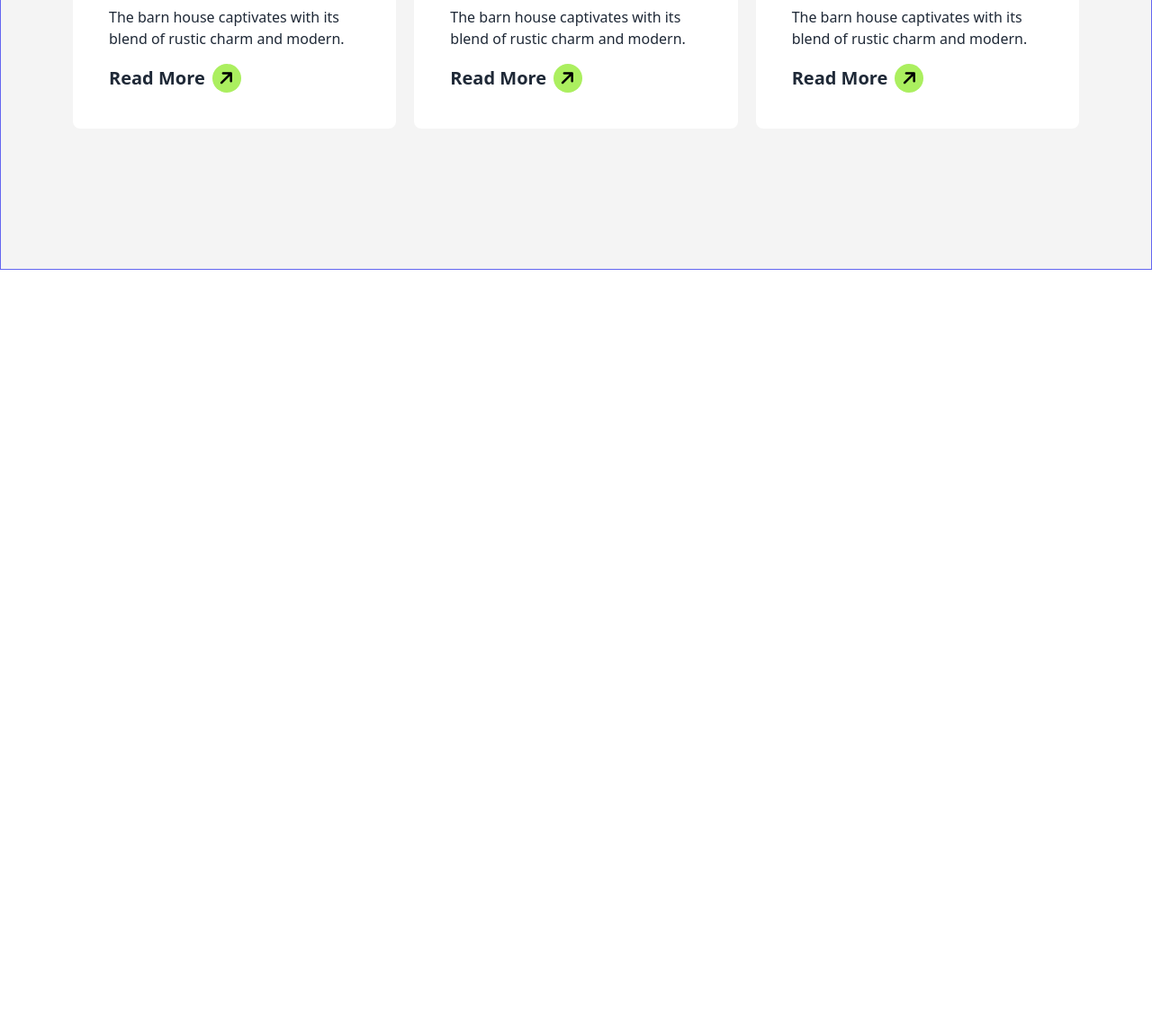
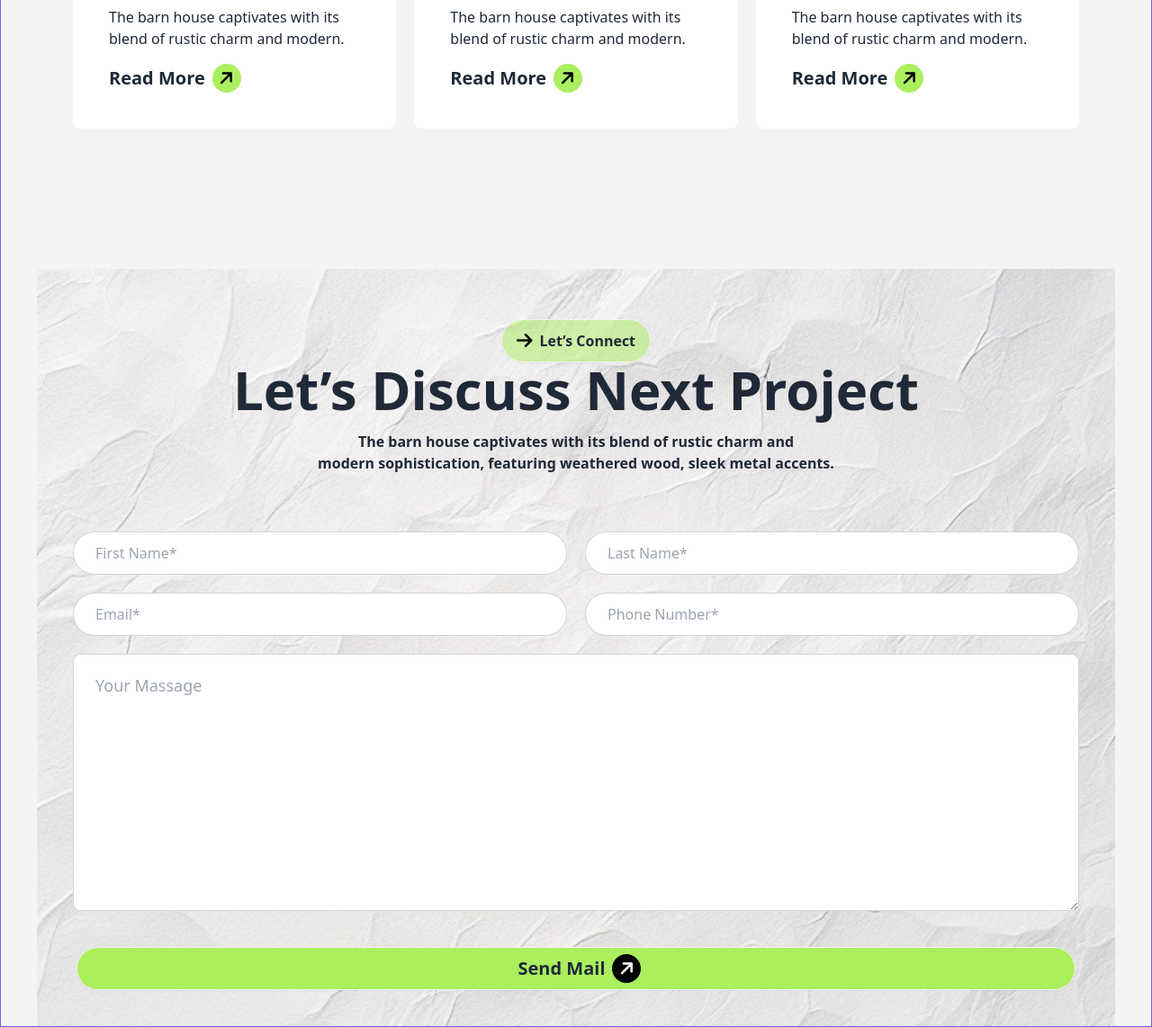
Before and after one commit to mehed1164/B10-Assignment-03-main, a plain HTML site: page index.html in a window 1280 px wide. Shown: the part 4136-5278 px from the top of the page at 90% size. Before the commit the page ends 4436 px from the top, so only its background shows below. Drawn offline with nearby package versions, Linux system fonts and the light colour scheme.

Commit message:
add Message page

```diff
--- a/index.html
+++ b/index.html
@@ -340,10 +340,10 @@
                     <!-- 1st Image -->
                     <div class="grid place-content-center bg-white rounded-lg p-10 mb-10">
                         <div class="flex justify-center mb-5">
-                            <img src="./assets/article1.png" alt="article_1" class="max-w-full h-auto">
+                            <img src="./assets/article1.png" alt="article_1">
                         </div>
 
-                        <div class="flex justify-center items-center space-x-4 mb-4 ">
+                        <div class="flex justify-center items-center space-x-4 mb-4 sm:text-xs md:text-sm lg:text-base">
                             <i class="fa-solid fa-calendar-days text-gray-600"></i>
                             <span class="text-gray-700">August 24, 2024</span>
 
@@ -367,10 +367,10 @@
                     <!-- 2nd Image -->
                     <div class="grid place-content-center bg-white rounded-lg p-10 mb-10">
                         <div class="flex justify-center mb-5">
-                            <img src="./assets/article2.png" alt="article_2" class="max-w-full h-auto">
+                            <img src="./assets/article2.png" alt="article_2">
                         </div>
 
-                        <div class="flex justify-center items-center space-x-4 mb-4 ">
+                        <div class="flex justify-center items-center space-x-4 mb-4 sm:text-xs md:text-sm lg:text-base">
                             <i class="fa-solid fa-calendar-days text-gray-600"></i>
                             <span class="text-gray-700">August 24, 2024</span>
 
@@ -393,10 +393,10 @@
                     <!-- 3rd Image -->
                     <div class="grid place-content-center bg-white rounded-lg p-10 mb-10">
                         <div class="flex justify-center mb-5">
-                            <img src="./assets/article3.png" alt="article_3" class="max-w-full h-auto">
+                            <img src="./assets/article3.png" alt="article_3">
                         </div>
 
-                        <div class="flex justify-center items-center space-x-4 mb-4">
+                        <div class="flex justify-center items-center space-x-4 mb-4 sm:text-xs md:text-sm lg:text-base">
                             <i class="fa-solid fa-calendar-days text-gray-600"></i>
                             <span class="text-gray-700">August 24, 2024</span>
 
@@ -416,14 +416,64 @@
                         </a>
                     </div>
                 </div>
-
-
-            </div>
             </div>
 
         </section>
+        <!-- Let's Connect -->
+        <section class="bg-[url('./assets/bg.jpg')] bg-cover bg-center bg-no-repeat">
 
-        <section>
+            <div class=" flex flex-col px-5 py-14 justify-center items-center">
+                <div class="btn rounded-full bg-rintero-secondary text-xl font-bold ">
+                    <div class=" items-center justify-center text-black relative">
+                        <i class="fa-solid fa-arrow-right"></i>
+                    </div>
+                    <h1 class="text-[16px]">Let’s Connect</h1>
+                </div>
+                <div class="lg:flex-grow lg:pr-24 md:pr-16 flex flex-col  mb-10 md:mb-0 justify-center items-center ">
+
+                </div>
+                <div class=" sm:text-[12px] md:text-[14px] lg:text-[16px] font-semibold  text-center ">
+                    <h1 class="text-3xl md:text-4xl lg:text-6xl font-bold mb-4">Let’s Discuss Next Project</h1>
+                    <p class="mb-2">The barn house captivates with its blend of rustic charm and <br>modern
+                        sophistication,
+                        featuring weathered wood, sleek metal accents.</p>
+                </div>
+
+            </div>
+
+            <!-- Message section -->
+            <div class="grid grid-cols-1 md:grid-cols-2 lg:grid-cols-2 gap-5 justify-center items-center mx-10">
+
+                <label class="input input-bordered rounded-full grid items-center gap-2">
+                    <input type="text" class="grow p-2" placeholder="First Name*" />
+                </label>
+
+                <label class="input input-bordered rounded-full grid items-center gap-2">
+                    <input type="text" class="grow p-2" placeholder="Last Name*" />
+                </label>
+
+                <label class="input input-bordered rounded-full grid items-center gap-2">
+                    <input type="text" class="grow p-2" placeholder="Email*" />
+                </label>
+
+                <label class="input input-bordered rounded-full grid items-center gap-2">
+                    <input type="text" class="grow p-2" placeholder="Phone Number*" />
+                </label>
+                <textarea rows="7" placeholder="Your Massage"
+                    class="textarea textarea-bordered textarea-lg lg:col-span-2 rounded-lg"></textarea>
+            </div>
+
+            <div class=" flex flex-col px-5 py-10 mx-6">
+                <div class="btn rounded-full bg-rintero-primary text-xl font-bold ">
+                    <div class=" items-center justify-center text-black relative">
+
+                    </div>
+                    <h1 class="text-xl">Send Mail</h1>
+
+                <div class="flex-shrink-0 w-8 h-8 rounded-full bg-black inline-flex items-center justify-center text-white relative z-10">
+                    <i class="fa-solid fa-arrow-right -rotate-45"></i>
+                </div>
+            </div>
 
         </section>
 
```
